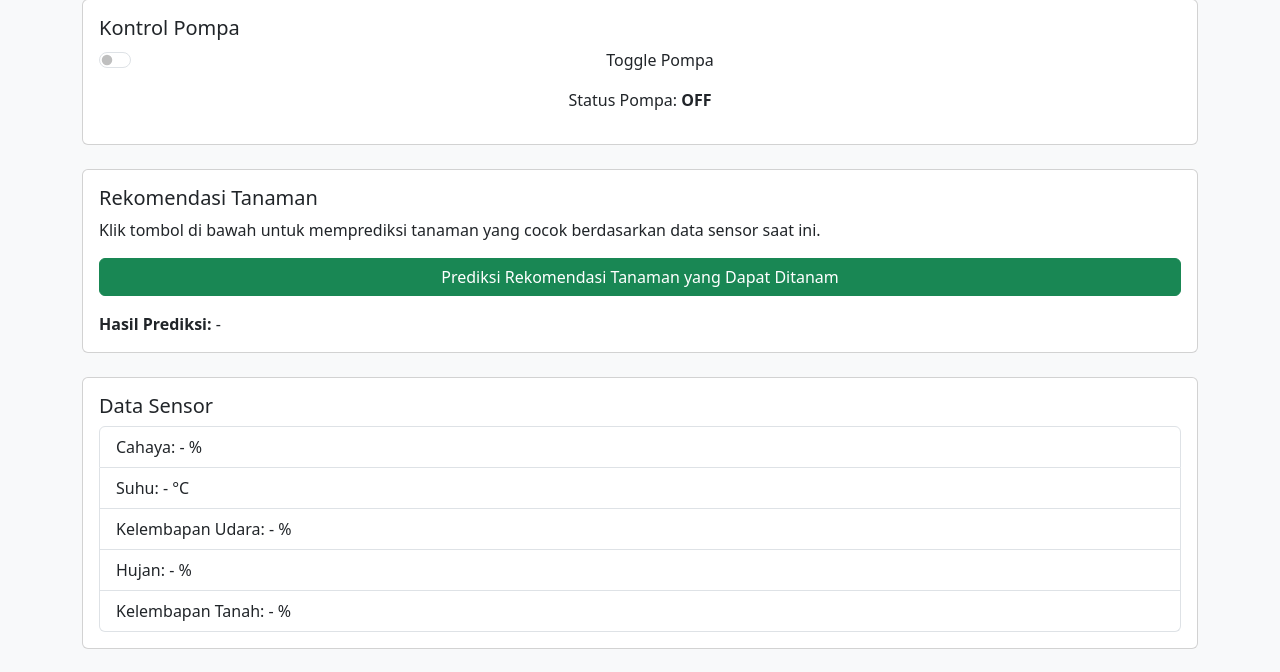
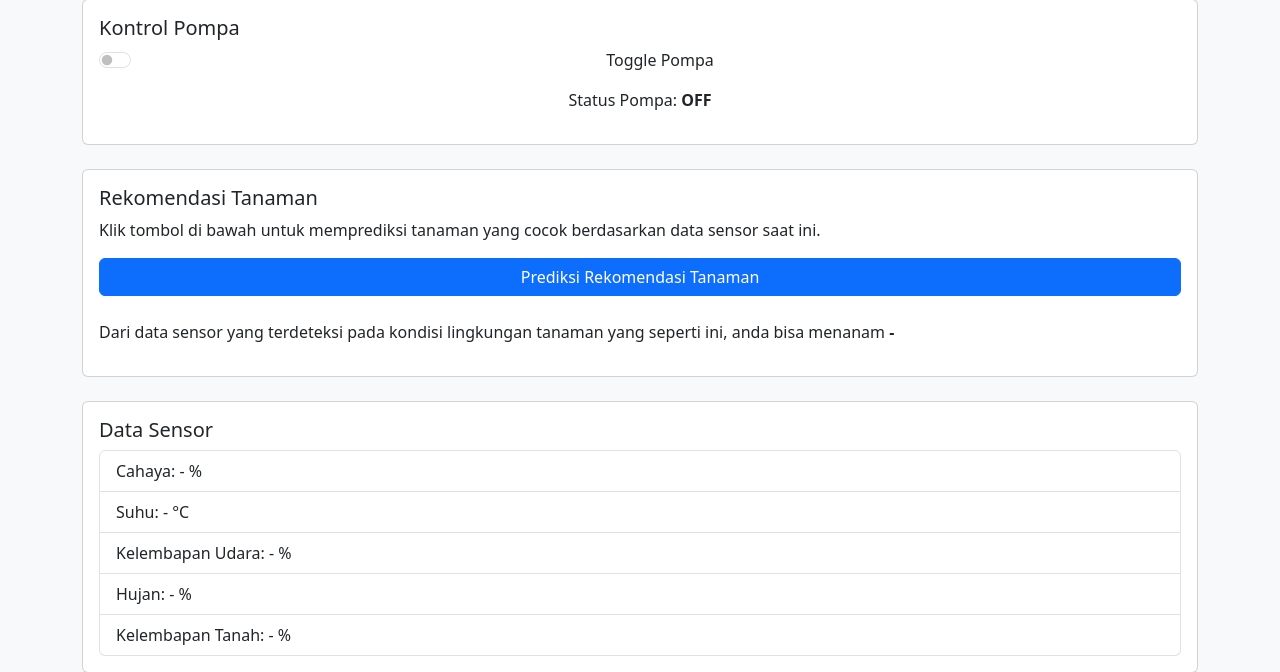
Before and after one commit to mada3959/AgriTechLITE, a Flask app: page / in a window 1280 px wide. Shown: the part 121-793 px from the top of the page. Before the commit the page ends 770 px from the top, so only its background shows below. Run offline with Flask 3, Linux system fonts and the light colour scheme; parts of the project's set-up code (start-up, migrations or seed data) failed here and were passed over; some libraries are stand-ins or nearby versions.

Commit message:
ganti lengkap

```diff
--- a/IOT/app.py
+++ b/IOT/app.py
@@ -1,21 +1,30 @@
-from flask import Flask, render_template, request
+from flask import Flask, render_template, request, jsonify
 from flask_socketio import SocketIO, emit
+from flask_sqlalchemy import SQLAlchemy
 import pickle
 import numpy as np
-from flask import jsonify
+import csv
+import os
+from models import db, Plant  # models.py berisi definisi class Plant & db = SQLAlchemy()
 
 app = Flask(__name__)
 app.config['SECRET_KEY'] = 'agritechlite!'
+app.config['SQLALCHEMY_DATABASE_URI'] = 'sqlite:///plants.db'
+app.config['SQLALCHEMY_TRACK_MODIFICATIONS'] = False
+
 socketio = SocketIO(app, cors_allowed_origins="*")
+db.init_app(app)
 
-model = pickle.load(open(r'C:\Users\ACER\Documents\Arduino\AgriTechLITE\models\RandomForest.pkl', 'rb'))
+model = pickle.load(open('models/RandomForest.pkl', 'rb'))
 
-class_names = [
-    'rice', 'maize', 'chickpea', 'kidneybeans', 'pigeonpeas',
-    'mothbeans', 'mungbean', 'blackgram', 'lentil', 'pomegranate',
-    'banana', 'mango', 'grapes', 'watermelon', 'muskmelon', 'apple',
-    'orange', 'papaya', 'coconut', 'cotton', 'jute', 'coffee'
-]
+label_mapping = {
+    'rice': 'Padi', 'maize': 'Jagung', 'chickpea': 'Kacang Arab',
+    'kidneybeans': 'Kacang Merah', 'pigeonpeas': 'Kacang Gude', 'mothbeans': 'Kacang Moth',
+    'mungbean': 'Kacang Hijau', 'blackgram': 'Kacang Hitam', 'lentil': 'Kacang Lentil',
+    'pomegranate': 'Delima', 'banana': 'Pisang', 'mango': 'Mangga', 'grapes': 'Anggur',
+    'watermelon': 'Semangka', 'muskmelon': 'Melon', 'apple': 'Apel', 'orange': 'Jeruk',
+    'papaya': 'Pepaya', 'coconut': 'Kelapa', 'cotton': 'Kapas', 'jute': 'Goni', 'coffee': 'Kopi'
+}
 
 sensor_data = {
     "cahaya": 0,
@@ -27,6 +36,26 @@ sensor_data = {
     "humtanah": 0
 }
 pompa_status = "OFF"
+
+def create_tables_and_load_data():
+    db.create_all()
+    if not Plant.query.first():
+        with open(r'C:\Users\ACER\Documents\Arduino\AgriTechLITE\plants-information.csv', newline='', encoding='utf-8') as csvfile:
+            reader = csv.DictReader(csvfile)
+            for row in reader:
+                plant = Plant(
+                    name=row['name'],
+                    image_url=row['image_url'],
+                    overview=row['overview'],
+                    tools=row['tools_materials'],
+                    harvest=row['harvest_method'],
+                    maintenance=row['care_tips'],
+                    illness=row['sickness_solution'],
+                    small_land_tips=row['limited_land_tip'],
+                    harvest_day=row['harvest_day']
+                )
+                db.session.add(plant)
+            db.session.commit()
 
 @app.route('/')
 def index():
@@ -59,19 +88,45 @@ def get_pompa_status():
 @app.route('/ML', methods=['POST'])
 def predict():
     try:
+        data = request.get_json()
+        print("Data yang diterima untuk prediksi:", data)
         features = [
-            round(sensor_data['suhu'], 1),
-            round(sensor_data['kelembapan_udara'], 1),
-            round(sensor_data['hujanV'], 1),
-            round(sensor_data['humtanah'], 1)
+            round(data.get('suhu', 0), 1),
+            round(data.get('kelembapan_udara', 0), 1),
+            round(data.get('hujanV', 0), 1),
+            round(data.get('humtanah', 0), 1)
         ]
         input_array = np.array([features])
         prediction = model.predict(input_array)
-        predicted_class = class_names[int(prediction[0])]
+        raw_label = prediction[0].lower()
+        mapped_name = label_mapping.get(raw_label)
 
-        return jsonify({'class': predicted_class})
+        if not mapped_name:
+            return jsonify({'class': raw_label, 'error': 'Tanaman tidak ditemukan dalam mapping'}), 404
+
+        matched_plant = Plant.query.filter(Plant.name.ilike(mapped_name)).first()
+        if matched_plant:
+            return jsonify({
+                'class': matched_plant.name,
+                'image_url': matched_plant.image_url,
+                'overview': matched_plant.overview,
+                'tools': matched_plant.tools,
+                'harvest': matched_plant.harvest,
+                'maintenance': matched_plant.maintenance,
+                'illness': matched_plant.illness,
+                'small_land_tips': matched_plant.small_land_tips,
+                'harvest_day': matched_plant.harvest_day
+            })
+        else:
+            return jsonify({'class': mapped_name, 'error': 'Tanaman tidak ditemukan di database'}), 404
+
     except Exception as e:
+        import traceback
+        traceback.print_exc()
+        print("ERROR DI /ML:", e)
         return jsonify({'error': str(e)}), 500
 
 if __name__ == '__main__':
-   socketio.run(app, host="0.0.0.0", port=5000, debug=True)
+    with app.app_context():
+        create_tables_and_load_data()
+    socketio.run(app, host="0.0.0.0", port=5000, debug=True)
--- a/IOT/templates/index.html
+++ b/IOT/templates/index.html
@@ -49,10 +49,20 @@
             <h5 class="card-title">Rekomendasi Tanaman</h5>
             <p class="card-text">Klik tombol di bawah untuk memprediksi tanaman yang cocok berdasarkan data sensor saat ini.</p>
             <div class="d-grid gap-2">
-                <button class="btn btn-success" onclick="predictTanaman()">Prediksi Rekomendasi Tanaman yang Dapat Ditanam</button>
-            </div>
-            <div class="mt-3">
-                <strong>Hasil Prediksi:</strong> <span id="hasil_prediksi">-</span>
+                <button class="btn btn-primary" onclick="predictTanaman()">Prediksi Rekomendasi Tanaman</button>
+                <p class="mt-3">Dari data sensor yang terdeteksi pada kondisi lingkungan tanaman yang seperti ini, anda bisa menanam <strong><span id="hasil_prediksi">-</span></strong></p>
+                <div id="info_tanaman" class="mt-4" style="display: none;">
+                    <h5>Informasi Tanaman</h5>
+                    <img id="gambar_tanaman" src="" class="img-fluid mb-2" style="max-height: 200px;">
+                    <p><strong>Nama:</strong> <span id="nama_tanaman"></span></p>
+                    <p><strong>Deskripsi:</strong> <span id="overview"></span></p>
+                    <p><strong>Alat & Bahan:</strong> <span id="tools"></span></p>
+                    <p><strong>Cara Panen:</strong> <span id="harvest"></span></p>
+                    <p><strong>Perawatan:</strong> <span id="maintenance"></span></p>
+                    <p><strong>Jika Sakit:</strong> <span id="illness"></span></p>
+                    <p><strong>Tips Lahan Sempit:</strong> <span id="small_land_tips"></span></p>
+                    <p><strong>Hari Panen:</strong> <span id="harvest_day"></span></p>
+                </div>
             </div>
         </div>
     </div>
@@ -126,16 +136,50 @@
     });
 
     function predictTanaman() {
-        document.getElementById('hasil_prediksi').textContent = "Memproses...";
+    // Ambil data sensor dari elemen DOM
+        let sensorData = {
+            suhu: parseFloat(document.getElementById('suhu').textContent),
+            kelembapan_udara: parseFloat(document.getElementById('kelembapan_udara').textContent),
+            hujanV: parseFloat(document.getElementById('hujan').textContent),
+            humtanah: parseFloat(document.getElementById('kelembapan_tanah').textContent)
+        };
+
         fetch('/ML', {
-            method: "POST",
+            method: 'POST',
             headers: {
                 'Content-Type': 'application/json'
             },
-            body: JSON.stringify({})
+            body: JSON.stringify(sensorData)  // Kirim data sensor yang terkini ke Flask
         })
+        .then(res => res.json())
+        .then(data => {
+            console.log(data);  // Debug log untuk melihat respons
+            // Tampilkan hasil prediksi di halaman
+            if (data.class) {
+                document.getElementById('hasil_prediksi').textContent = data.class;
+                if (data.image_url) {
+                    document.getElementById('gambar_tanaman').src = data.image_url;
+                }
+                document.getElementById('nama_tanaman').textContent = data.class;
+                document.getElementById('overview').textContent = data.overview;
+                document.getElementById('tools').textContent = data.tools;
+                document.getElementById('harvest').textContent = data.harvest;
+                document.getElementById('maintenance').textContent = data.maintenance;
+                document.getElementById('illness').textContent = data.illness;
+                document.getElementById('small_land_tips').textContent = data.small_land_tips;
+                document.getElementById('harvest_day').textContent = data.harvest_day;
 
+                document.getElementById('info_tanaman').style.display = 'block';
+            } else {
+                document.getElementById('hasil_prediksi').textContent = 'Tanaman tidak dapat ditemukan.';
+                document.getElementById('info_tanaman').style.display = 'none';
+            }
+        })
+        .catch(err => {
+            console.error('Error:', err);
+        });
     }
+
 </script>
 
 </body>
```
Also changed, not shown: IOT/models.py (renamed from models.py), 2 other files.
